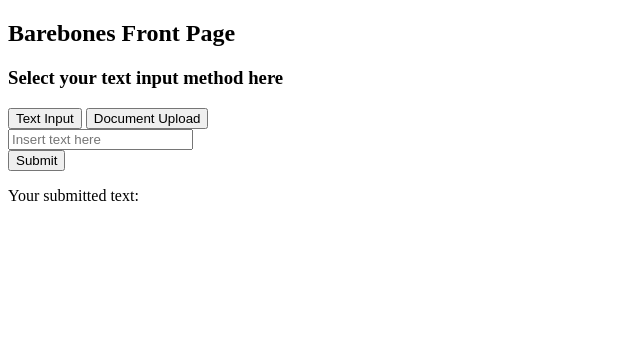
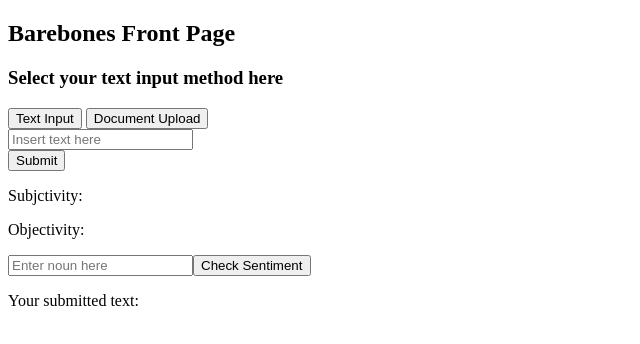
Before and after one commit to Alelia40/TxtAnalysis, a plain HTML site: page index.html in a window 1280 px wide. Shown: the whole page, without its empty margins (0-640 px from the left). Drawn offline with Linux system fonts and the light colour scheme.

Commit message:
initial layout

```diff
--- a/index.html
+++ b/index.html
@@ -25,10 +25,16 @@
     </form>
   </div>
 
+  <div id="resultsBox">
+    <p>Subjctivity:</p>
+    <p>Objectivity:</p>
+    <form>
+      <input type="text" id ="polarityCheck" placeholder="Enter noun here"/><button>Check Sentiment</button>
+    </form>
+    <p>Your submitted text:</p>
+    <p id="results"></p>
+  </div>
 
-
-  <p>Your submitted text:</p>
-  <p id="results"></p>
 
 </body>
 
```
